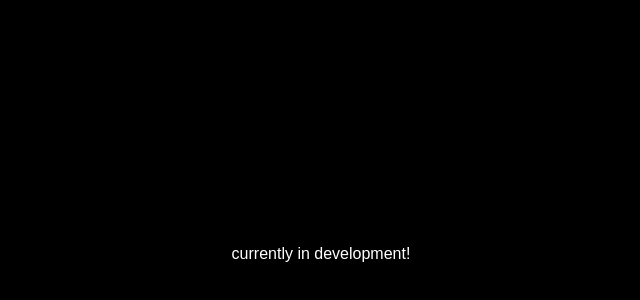
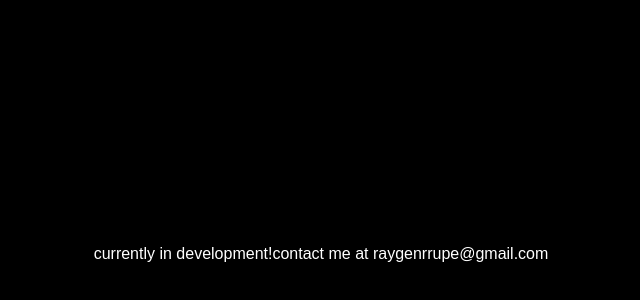
Before and after one commit to lordbagel42/personal-site, a SvelteKit app: page / in a window 1280 px wide. Shown: the part 146-446 px from the top of the page, without its empty margins (319-959 px from the left). Built offline with nearby package versions, Linux system fonts and the light colour scheme.

Commit message:
contact me

```diff
--- a/src/routes/+page.svelte
+++ b/src/routes/+page.svelte
@@ -1,5 +1,6 @@
 <main>
 	<h1>currently in development!</h1>
+	<h2>contact me at raygenrrupe@gmail.com</h2>
 </main>
 
 <style>
```
